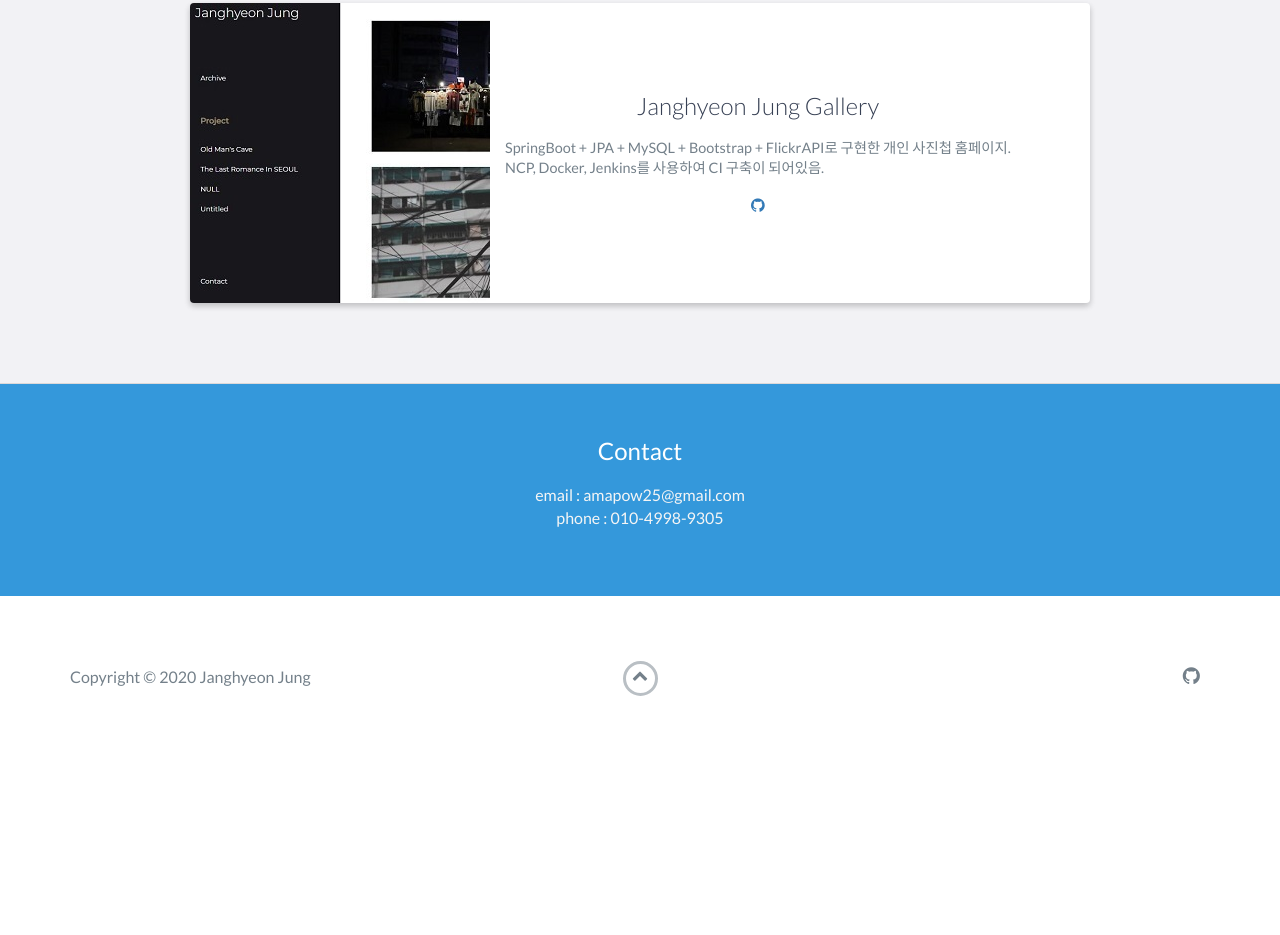
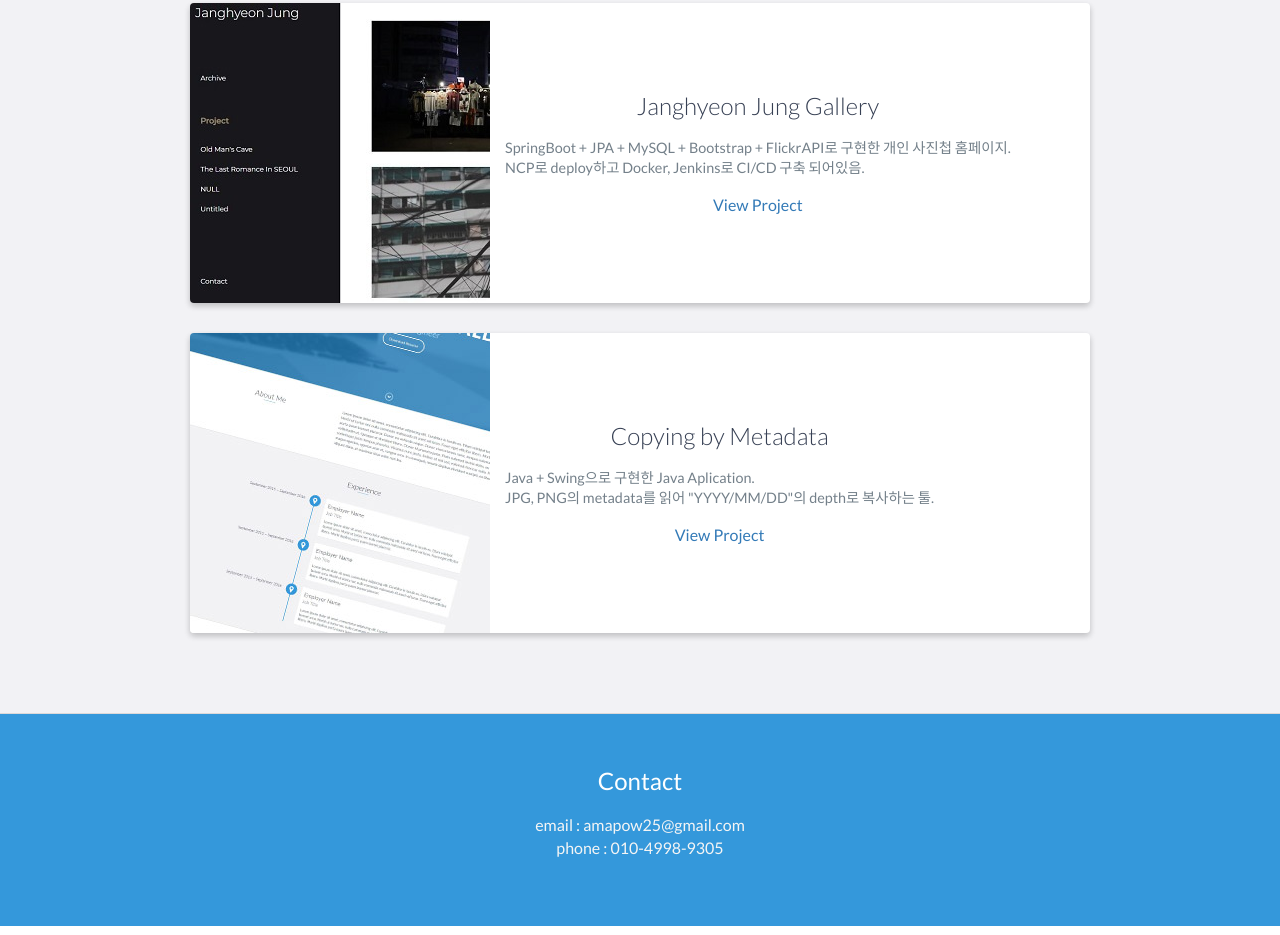
Before and after one commit to amapow/amapow.github.com, a website: page index.html in a window 1280 px wide. Shown: the part 2966-3901 px from the top of the page. Before the commit the page ends 3715 px from the top, so only its background shows below. Drawn offline with nearby package versions, Linux system fonts and the light colour scheme.

Commit message:
index.html update

```diff
--- a/index.html
+++ b/index.html
@@ -207,12 +207,32 @@
                             <h3>Janghyeon Jung Gallery</h3>
                         </a>
                         <p align="left">
-                            SpringBoot + JPA + MySQL + Bootstrap + FlickrAPI로 구현한 개인 사진첩 홈페이지.</br> NCP, Docker, Jenkins를 사용하여 CI 구축이 되어있음.
+                            SpringBoot + JPA + MySQL + Bootstrap + FlickrAPI로 구현한 개인 사진첩 홈페이지.</br> NCP로 deploy하고 Docker, Jenkins로 CI/CD 구축 되어있음.
                         </p>
-                        <a href="https://github.com/amapow/JHgallery" target="_blank"><i class="fa fa-github" aria-hidden="true"></i></a>
+                        <a href="https://github.com/amapow/JHgallery">View Project</a>
+
                     </div>
                     <!-- End .project-info -->
                 </div>
+                <div class="project shadow-large">
+                    <div class="project-image">
+                        <a href="https://github.com/amapow/MetaDataCopy" target="_blank">
+                            <img src="images/project.jpg" />
+                        </a>
+                    </div>
+                    <!-- End .project-image -->
+                    <div class="project-info">
+                        <a>
+                            <h3>Copying by Metadata</h3>
+                        </a>
+                        <p align="left">
+                            Java + Swing으로 구현한 Java Aplication.</br> JPG, PNG의 metadata를 읽어 "YYYY/MM/DD"의 depth로 복사하는 툴.
+                        </p>
+                        <a href="https://github.com/amapow/MetaDataCopy">View Project</a>
+                    </div>
+                    <!-- End .project-info -->
+                </div>
+
                 <!-- End .project -->
 
 <!--                <div class="project shadow-large">-->
```
